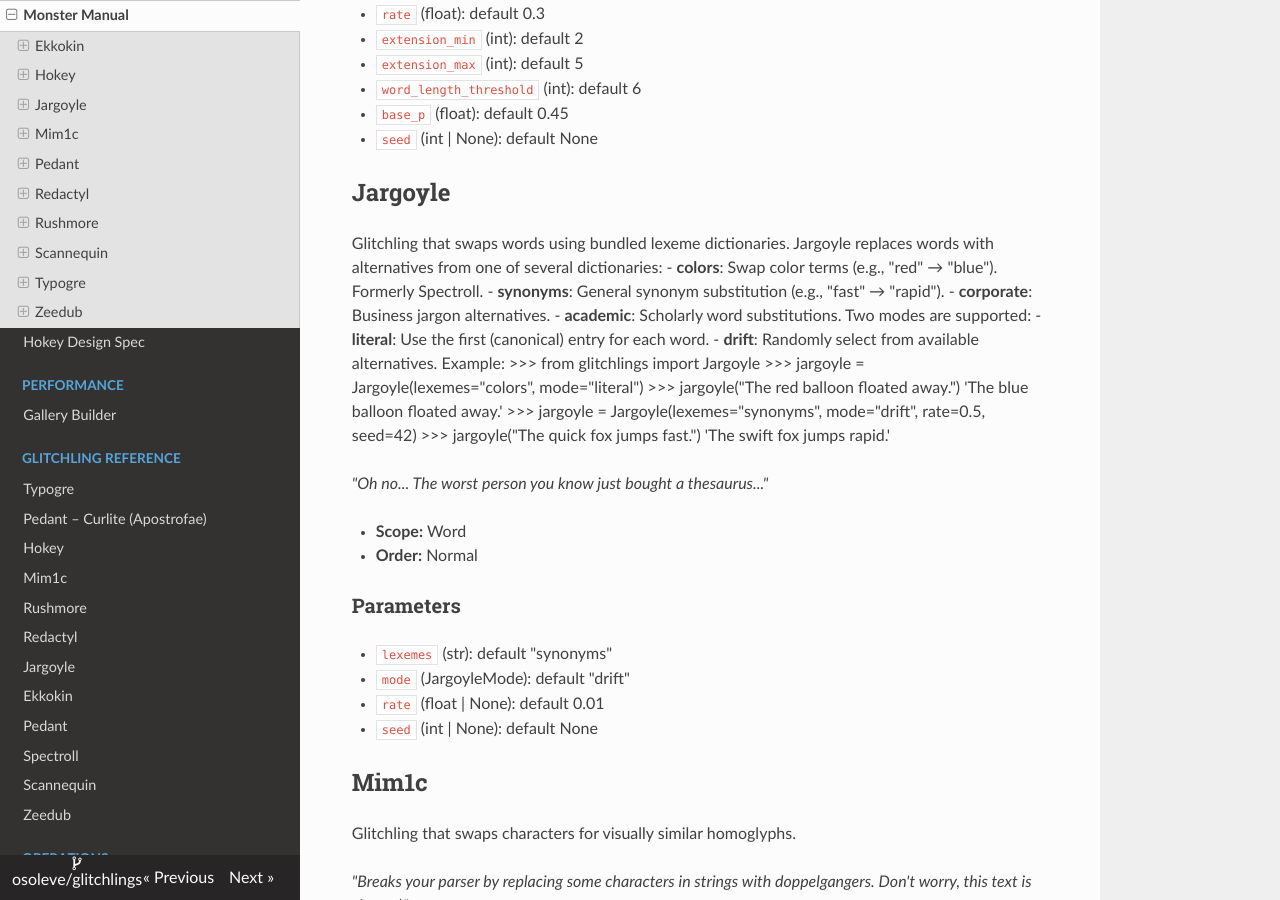
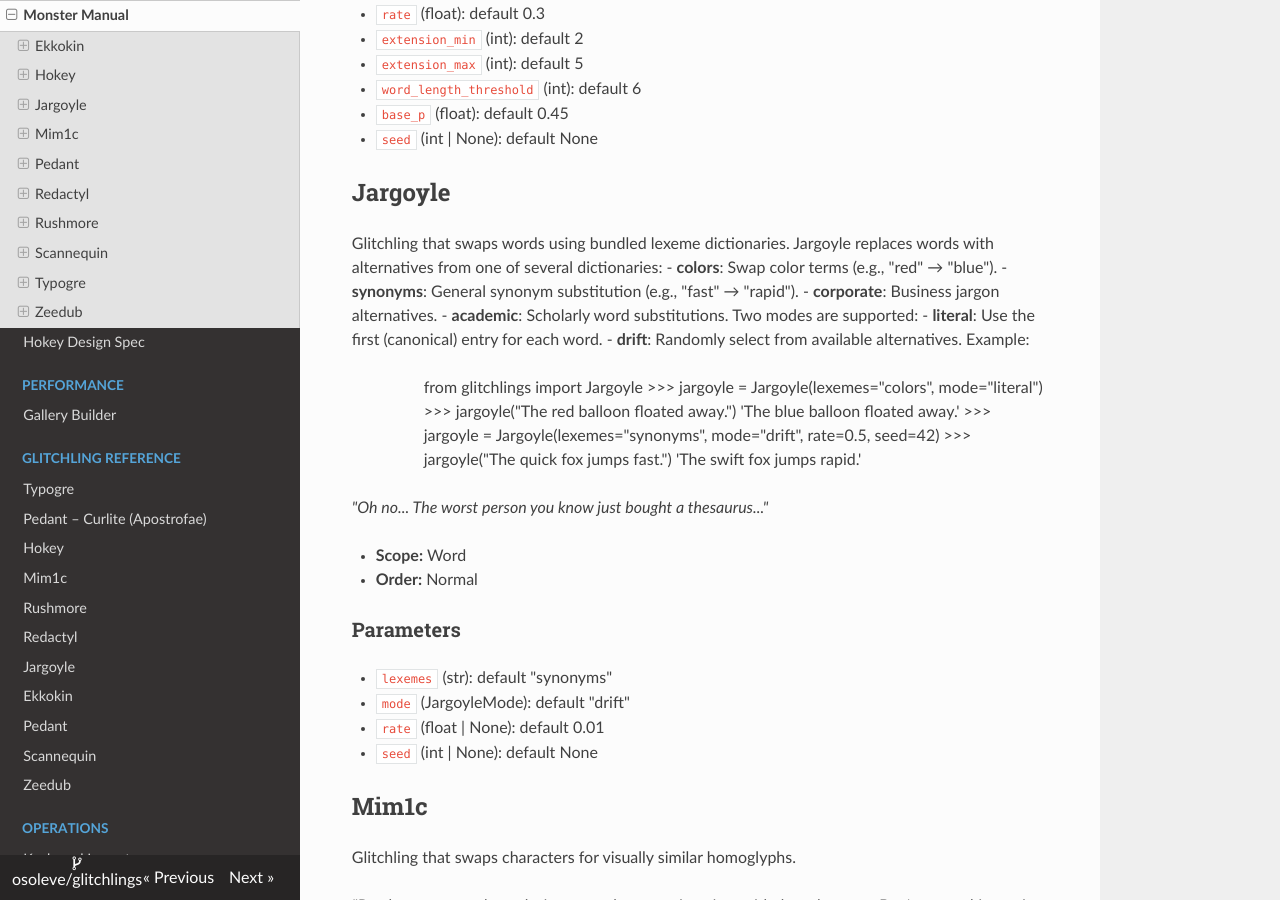
Before and after one commit to osoleve/glitchlings, an MkDocs documentation site: the page built from docs/monster-manual.md, in a window 1280 px wide and 900 px high, scrolled down 853 px. Built offline with MkDocs 1.6.1, drawn with Linux system fonts in a browser that asks for light colours; nearby versions of some CDN libraries.

Commit message:
Refactor: Remove Spectroll references and update documentation for Jargoyle

```diff
--- a/docs/monster-manual.md
+++ b/docs/monster-manual.md
@@ -38,15 +38,14 @@ Glitchling that stretches words using linguistic heuristics.
 
 Glitchling that swaps words using bundled lexeme dictionaries.  Jargoyle replaces words
 with alternatives from one of several dictionaries:  - **colors**: Swap color terms
-(e.g., "red" → "blue"). Formerly Spectroll. - **synonyms**: General synonym substitution
-(e.g., "fast" → "rapid"). - **corporate**: Business jargon alternatives. - **academic**:
-Scholarly word substitutions.  Two modes are supported:  - **literal**: Use the first
-(canonical) entry for each word. - **drift**: Randomly select from available
-alternatives.  Example:     >>> from glitchlings import Jargoyle     >>> jargoyle =
-Jargoyle(lexemes="colors", mode="literal")     >>> jargoyle("The red balloon floated
-away.")     'The blue balloon floated away.'      >>> jargoyle =
-Jargoyle(lexemes="synonyms", mode="drift", rate=0.5, seed=42)     >>> jargoyle("The
-quick fox jumps fast.")     'The swift fox jumps rapid.'
+(e.g., "red" → "blue"). - **synonyms**: General synonym substitution (e.g., "fast" →
+"rapid"). - **corporate**: Business jargon alternatives. - **academic**: Scholarly word
+substitutions.  Two modes are supported:  - **literal**: Use the first (canonical) entry
+for each word. - **drift**: Randomly select from available alternatives.  Example:
+>>> from glitchlings import Jargoyle     >>> jargoyle = Jargoyle(lexemes="colors",
+mode="literal")     >>> jargoyle("The red balloon floated away.")     'The blue balloon
+floated away.'      >>> jargoyle = Jargoyle(lexemes="synonyms", mode="drift", rate=0.5,
+seed=42)     >>> jargoyle("The quick fox jumps fast.")     'The swift fox jumps rapid.'
 
 *"Oh no... The worst person you know just bought a thesaurus..."*
 
--- a/mkdocs.yml
+++ b/mkdocs.yml
@@ -37,7 +37,6 @@ nav:
       - Jargoyle: glitchlings/jargoyle.md
       - Ekkokin: glitchlings/ekkokin.md
       - Pedant: glitchlings/pedant.md
-      - Spectroll: glitchlings/spectroll.md
       - Scannequin: glitchlings/scannequin.md
       - Zeedub: glitchlings/zeedub.md
   - Operations:
```
Also changed, not shown: AGENTS.md (+0 -1 lines), 3 other files.
